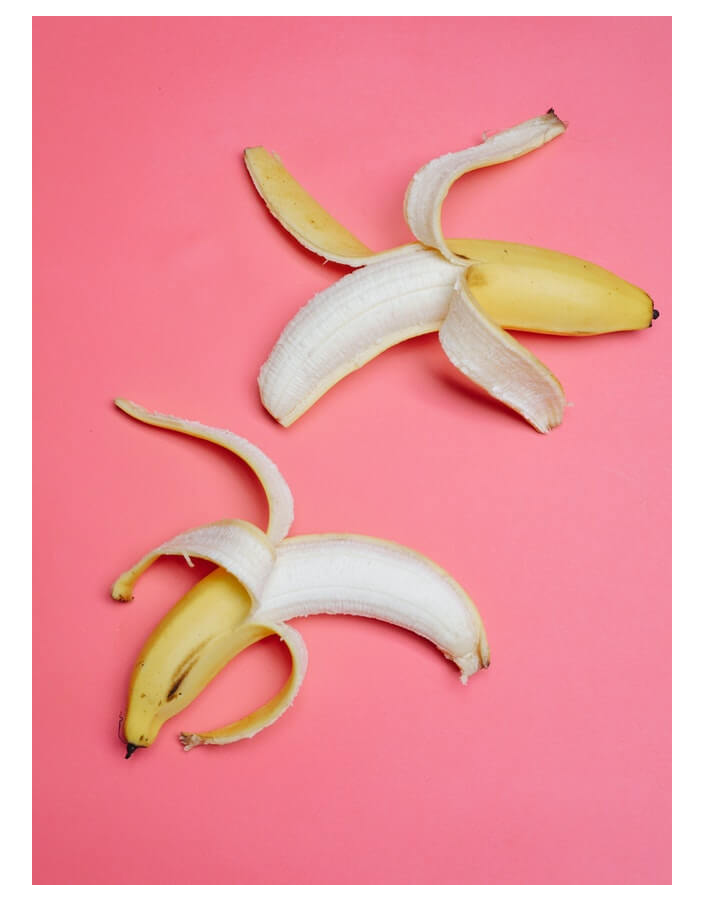
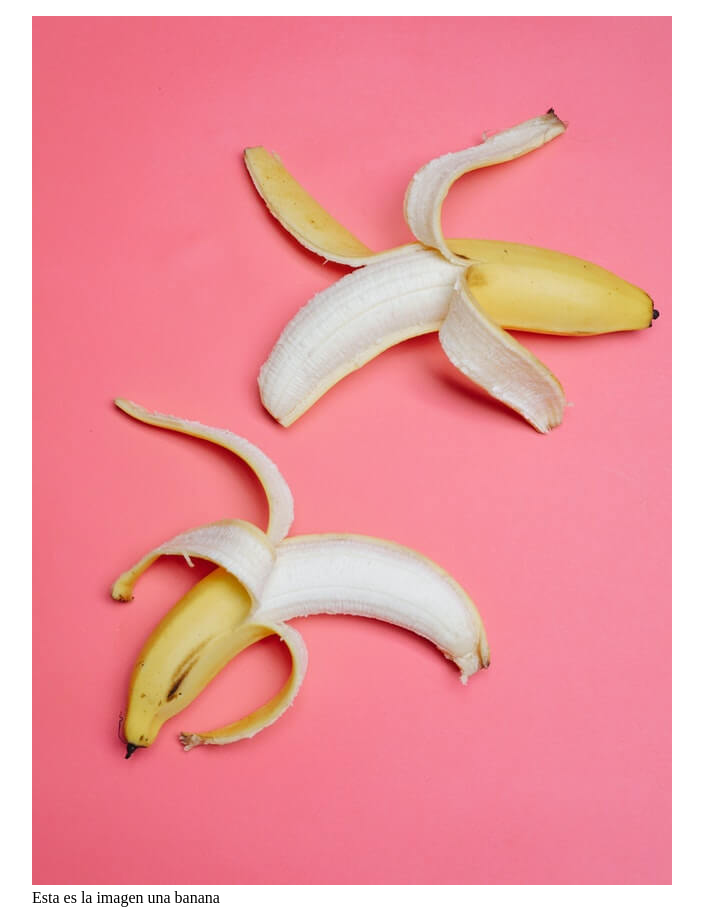
Before and after one commit to rafaelcorderoy/definitivo-html-css, a plain HTML site: page Clase1-img/index.html in a window 1280 px wide. Shown: the whole page, without its empty margins (16-719 px from the left). Drawn offline with Linux system fonts and the light colour scheme.

Commit message:
Se detala el uso de la etiqueta img, ademas de figure y figcaption

```diff
--- a/Clase1-img/index.html
+++ b/Clase1-img/index.html
@@ -11,6 +11,7 @@
         <section>
             <figure>
                 <img src="./pics/bananas-any-lane-Small.jpg" alt="Bananas">
+                <figcaption>Esta es la imagen una banana</figcaption>
             </figure>
         </section>
     </main>
```
